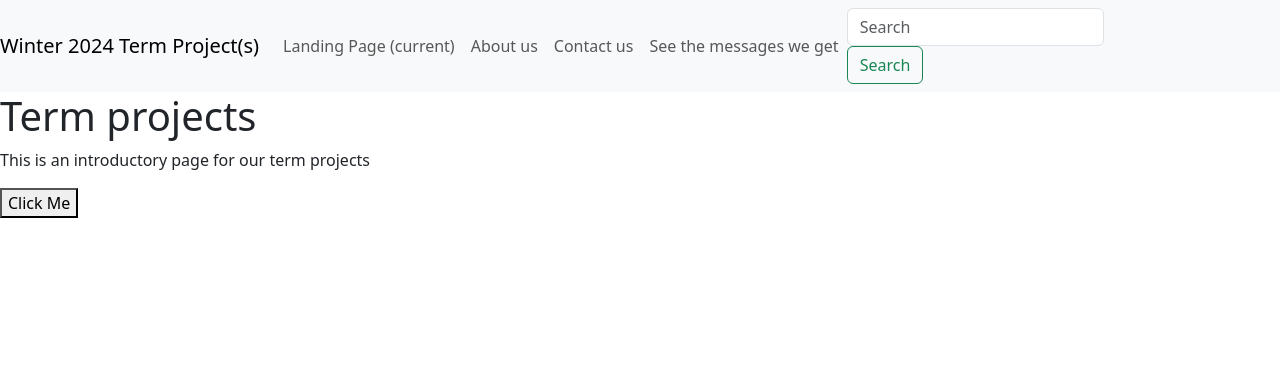
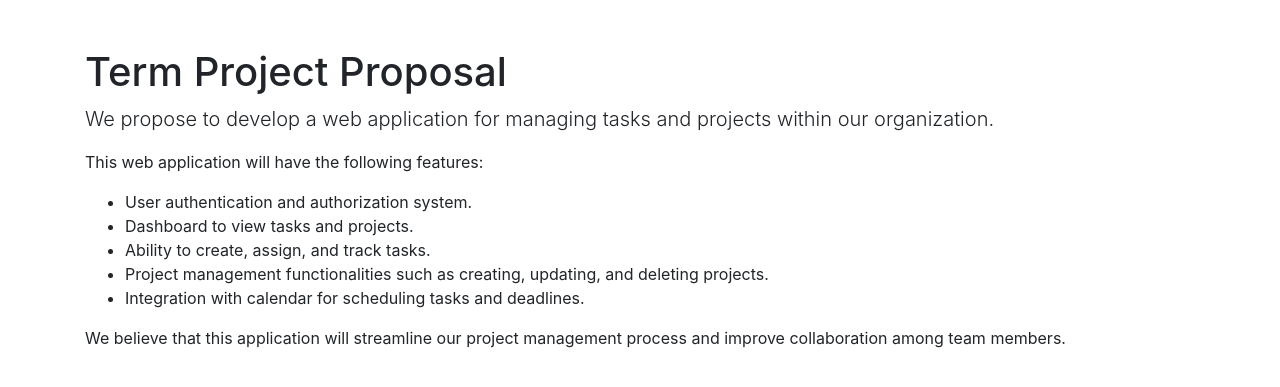
Before and after one commit to ceveline/eComAssignment1, a PHP site: page /app/views/landing.php in a window 1280 px wide. Shown: the top 387 px of the page. Run offline with PHP 8.4, Linux system fonts and the light colour scheme; some libraries are stand-ins or nearby versions.

Commit message:
Updated views
I left the about us section for Cev to make and I will add nested views later (for navbar and counter)

```diff
--- a/webapp/app/views/landing.php
+++ b/webapp/app/views/landing.php
@@ -1,20 +1,12 @@
 <!DOCTYPE html>
 <html lang="en">
-
 <head>
   <meta charset="UTF-8">
   <meta name="viewport" content="width=device-width, initial-scale=1.0">
-    <!-- Responsive for mobile -->
-    <meta name="viewport" content="width=device-width, initial-scale=1">
-
-    <title>React App</title>
-
-    <!-- Bootstrap CSS CDN -->
-    <link href="https://cdn.jsdelivr.net/npm/bootstrap@5.3.3/dist/css/bootstrap.min.css" rel="stylesheet"
-        integrity="sha384-QWTKZyjpPEjISv5WaRU9OFeRpok6YctnYmDr5pNlyT2bRjXh0JMhjY6hW+ALEwIH" crossorigin="anonymous">
-
+  <title>Term Project Proposal</title>
+  <!-- Bootstrap CDN -->
+  <link href="https://stackpath.bootstrapcdn.com/bootstrap/4.5.2/css/bootstrap.min.css" rel="stylesheet">
 </head>
-
 <body>
 
 <div id="root"></div>
@@ -27,50 +19,22 @@
 <script src="https://cdnjs.cloudflare.com/ajax/libs/babel-standalone/6.26.0/babel.min.js"></script>
 
 <script type="text/babel">
-
-        class Navbar extends React.Component {
-            render() {
-                return (
-                    <nav class="navbar navbar-expand-lg navbar-light bg-light">
-                        <a class="navbar-brand" href="#">Winter 2024 Term Project(s)</a>
-                        <button class="navbar-toggler" type="button" data-toggle="collapse" data-target="#navbarTogglerDemo02" aria-controls="navbarTogglerDemo02" aria-expanded="false" aria-label="Toggle navigation">
-                            <span class="navbar-toggler-icon"></span>
-                        </button>
-                        <div class="collapse navbar-collapse" id="navbarNav">
-                            <ul class="navbar-nav mr-auto mt-2 mt-lg-0">
-                                <li class="nav-item active">
-                                    <a class="nav-link" href="/Contact/">Landing Page <span class="sr-only">(current)</span></a>
-                                </li>
-                                <li class="nav-item">
-                                    <a class="nav-link" href="/Contact/about">About us</a>
-                                </li>
-                                <li class="nav-item">
-                                    <a class="nav-link" href="/Contact/contact_us">Contact us</a>
-                                </li>
-                                <li class="nav-item">
-                                    <a class="nav-link" href="/Contact/read">See the messages we get</a>
-                                </li>
-                            </ul>
-                            <form class="form-inline my-2 my-lg-0">
-                                <input class="form-control mr-sm-2" type="search" placeholder="Search" aria-label="Search" />
-                                <button class="btn btn-outline-success my-2 my-sm-0" type="submit">Search</button>
-
-                            </form>
-                        </div>
-                    </nav>
-                );
-            }
-        }
-
   // Your React code goes here
   class App extends React.Component {
     render() {
       return (
-                    <div>
-                        <Navbar />
-                        <h1>Term projects</h1>
-                        <p>This is an introductory page for our term projects</p>
-                        <button onClick={() => alert('You clicked the button!')}>Click Me</button>
+        <div className="container">
+          <h1 className="mt-5">Term Project Proposal</h1>
+          <p className="lead">We propose to develop a web application for managing tasks and projects within our organization.</p>
+          <p>This web application will have the following features:</p>
+          <ul>
+            <li>User authentication and authorization system.</li>
+            <li>Dashboard to view tasks and projects.</li>
+            <li>Ability to create, assign, and track tasks.</li>
+            <li>Project management functionalities such as creating, updating, and deleting projects.</li>
+            <li>Integration with calendar for scheduling tasks and deadlines.</li>
+          </ul>
+          <p>We believe that this application will streamline our project management process and improve collaboration among team members.</p>
         </div>
       );
     }
@@ -80,5 +44,4 @@
 </script>
 
 </body>
-
 </html>
```
Also changed, not shown: webapp/app/views/message_listing.html (added, +61 -0 lines), webapp/app/views/message_listing.php (deleted, +0 -38 lines). Lines whose indentation alone changed are shown as unchanged.
